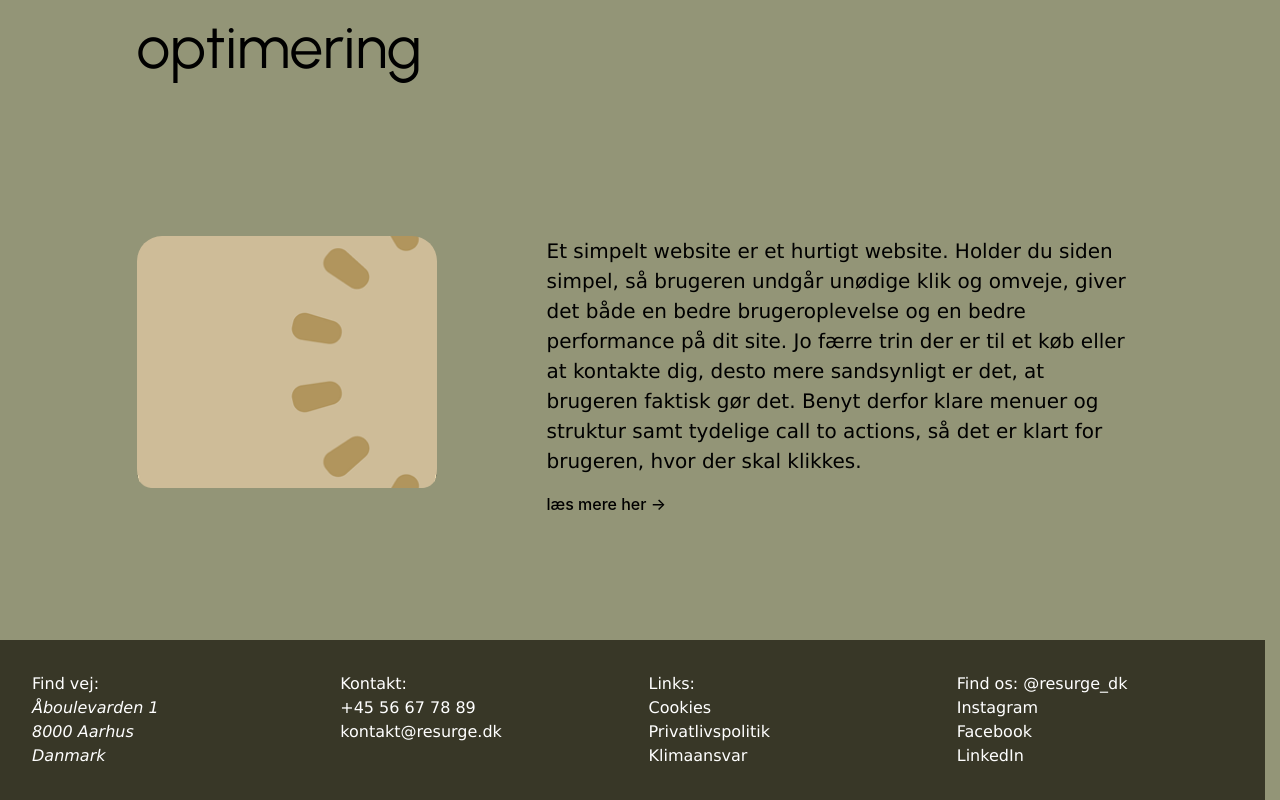
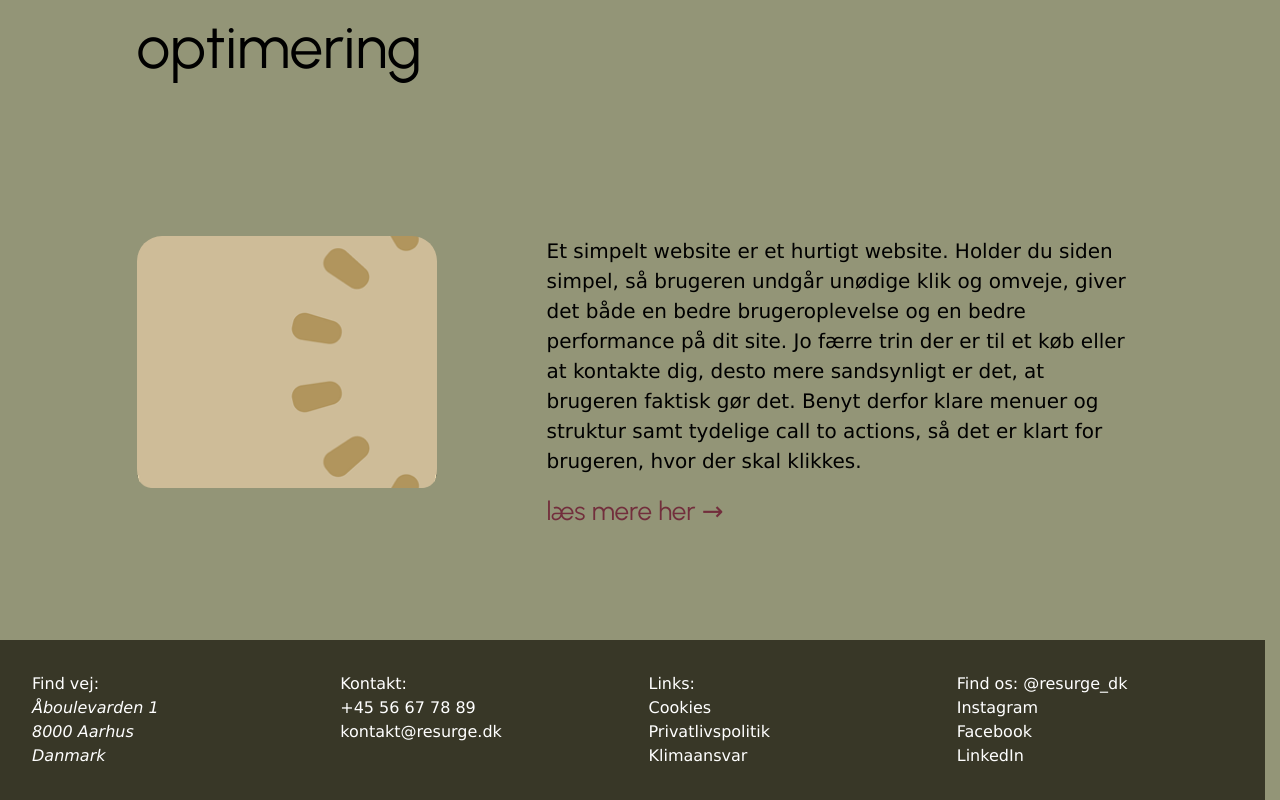
Before and after one commit to SaltyStarfish/resurge-projekt, a React (Vite) app in the folder resurge-react-project/: page / in a window 1280 px wide. Shown: the part 3040-3840 px from the top of the page. Built offline with nearby package versions, Linux system fonts and the light colour scheme.

Commit message:
Update Sektion3.jsx

```diff
--- a/resurge-react-project/src/components/Sektion3.jsx
+++ b/resurge-react-project/src/components/Sektion3.jsx
@@ -81,7 +81,7 @@ export default function Sektion3({
                             )}
                         </p>
                         {block.readMoreLink && (
-                            <Link to={block.readMoreLink} onClick={() => window.scrollTo(0, 0)} className="inline-block mt-4 font-cta font-medium">
+                            <Link to={block.readMoreLink} onClick={() => window.scrollTo(0, 0)} className="inline-block mt-4 urbanist font-medium text-[26px] text-[#722E3C] transition-colors duration-300 hover:text-[#FFFFFF]">
                                 læs mere her →
                             </Link>
                         )}
```
